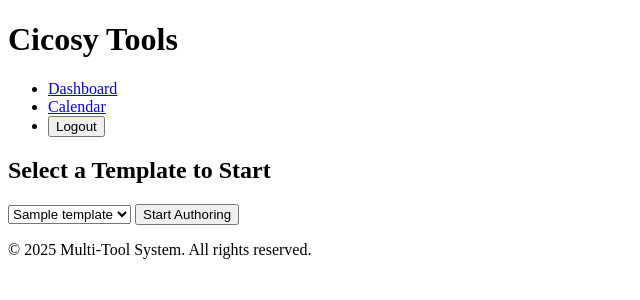
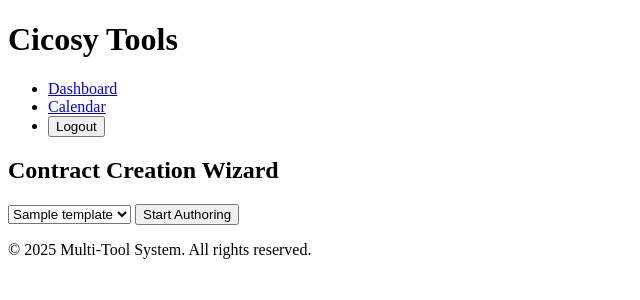
Before and after one commit to ShingiNyengerai/ContractManager, a Spring Boot app: page /contracts/authoring/wizard in a window 1280 px wide. Shown: the top 300 px of the page, without its empty margins (0-640 px from the left). Run offline with Spring Boot 4, Linux system fonts and the light colour scheme; the visitor is signed in with stand-in values (Sample User, id 1); tables that the repository leaves empty hold one stand-in row (values such as "Sample post"); some of the project's set-up classes (security, data sources, template engines, error pages and the like) are left out, and stand-ins take their place; some libraries are stand-ins or nearby versions.

Commit message:
Update contract wizard labels to emphasize contract creation
Co-authored-by: shingisonm <shingisonm@gmail.com>

```diff
--- a/template_extracted/templete/src/main/resources/templates/contracts/authoring-wizard.html
+++ b/template_extracted/templete/src/main/resources/templates/contracts/authoring-wizard.html
@@ -2,12 +2,12 @@
 <html xmlns:th="http://www.thymeleaf.org">
 <head>
 	<meta charset="UTF-8">
-	<title>Contract Authoring Wizard</title>
+	<title>Contract Creation Wizard</title>
 </head>
 <body>
 	<div th:replace="fragments/fragment :: header"></div>
 	<div class="container p-3">
-		<h2>Select a Template to Start</h2>
+		<h2>Contract Creation Wizard</h2>
 		<form th:action="@{/contracts/authoring/start/__TID__}" method="post">
 			<select id="templateId" class="form-control" onchange="updateAction(this.value)">
 				<option th:each="t : ${templates}" th:value="${t.id}" th:text="${t.name}"></option>
--- a/template_extracted/templete/src/main/resources/templates/fragments/fragment.html
+++ b/template_extracted/templete/src/main/resources/templates/fragments/fragment.html
@@ -337,7 +337,7 @@
 
         <li class="nav-item">
             <a class="nav-link" th:href="@{/contracts/authoring/wizard}" data-page="authoring" sec:authorize="isAuthenticated()">
-                <i class="fas fa-edit"></i> Authoring Wizard</a>
+                <i class="fas fa-edit"></i> Contract Creation Wizard</a>
         </li>
 
         <li class="nav-item">
```
